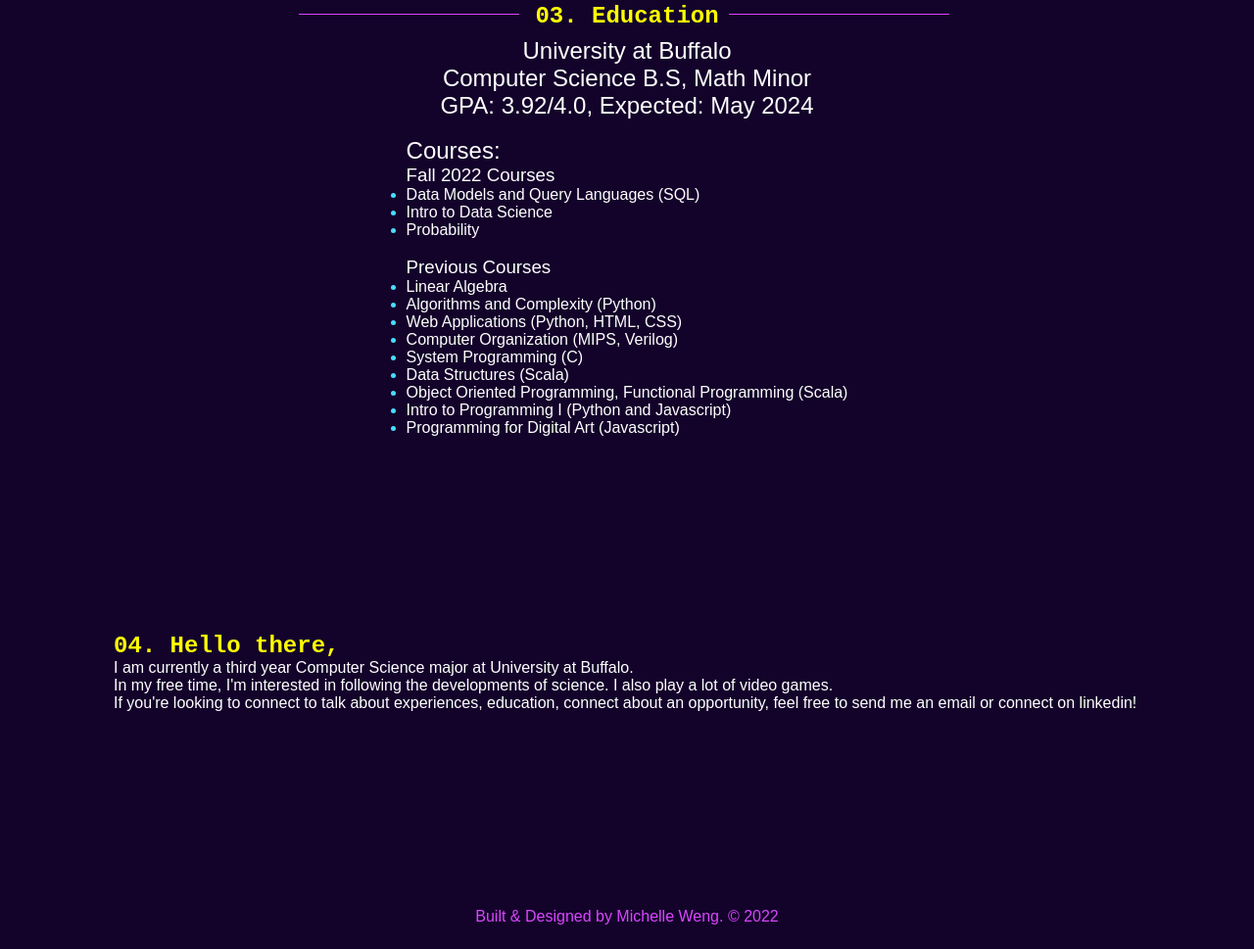
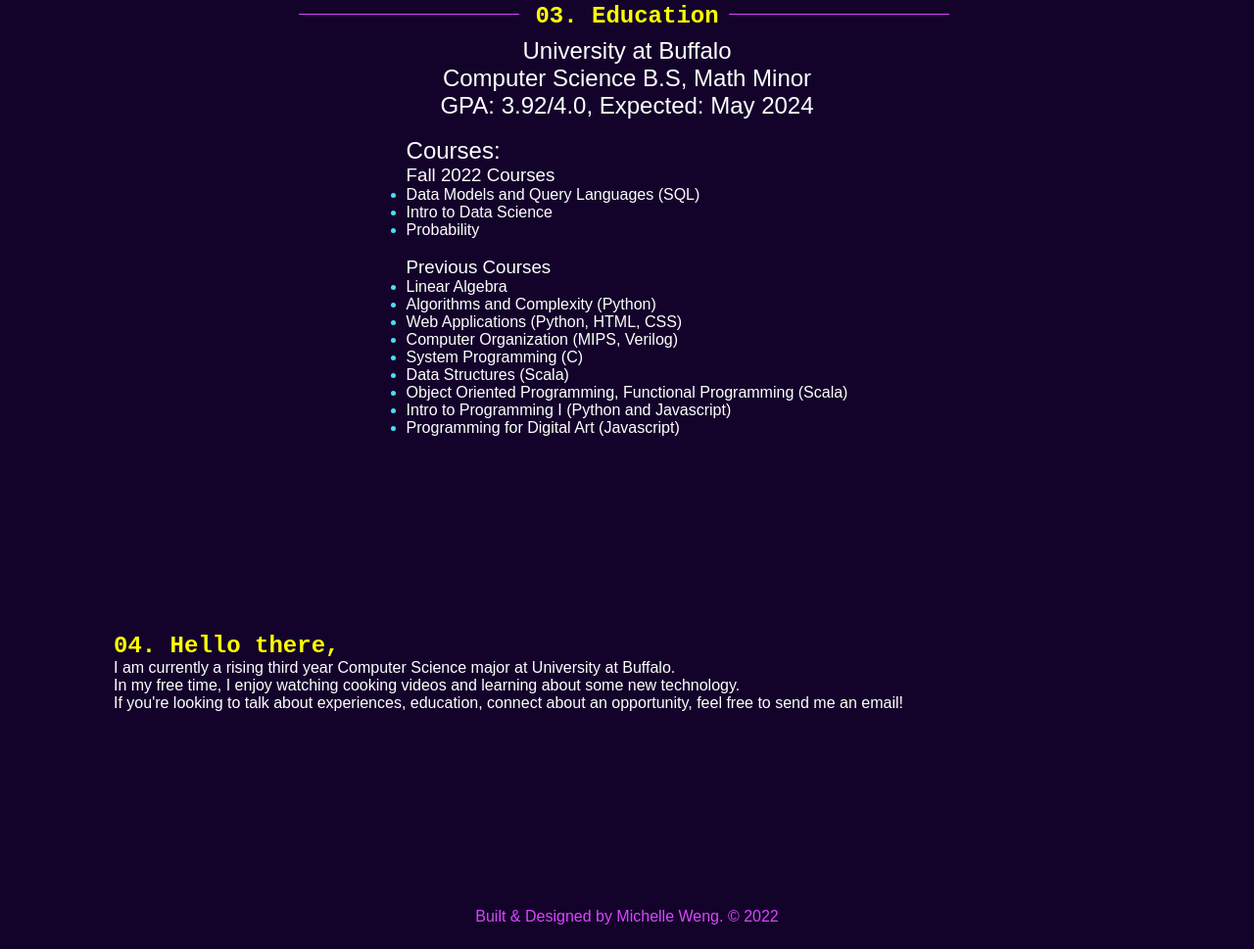
Before and after one commit to rirachii/rirachii, a Gatsby site: page / in a window 1280 px wide. Shown: the part 4260-5229 px from the top of the page at 98% size. Built offline with nearby package versions, Linux system fonts and the light colour scheme; Gatsby itself is replaced by a stand-in of ours.

Commit message:
update about me

```diff
--- a/src/components/Content.js
+++ b/src/components/Content.js
@@ -76,7 +76,7 @@
 
             <div className='projecto'>
                   {/* Project 1  */}
-                <a href="https://streamdigitaltwin.netlify.app/" aria-label="GitHub" target="_blank" rel="noreferrer">
+                <a href="http://44.206.189.200:3000/" aria-label="GitHub" target="_blank" rel="noreferrer">
                     <h2 className='center san project__tit'>Current Project for REU</h2>
                 </a>
                 <StaticImage
@@ -103,7 +103,7 @@
                             <path d="M9 19c-5 1.5-5-2.5-7-3m14 6v-3.87a3.37 3.37 0 0 0-.94-2.61c3.14-.35 6.44-1.54 6.44-7A5.44 5.44 0 0 0 20 4.77 5.07 5.07 0 0 0 19.91 1S18.73.65 16 2.48a13.38 13.38 0 0 0-7 0C6.27.65 5.09 1 5.09 1A5.07 5.07 0 0 0 5 4.77a5.44 5.44 0 0 0-1.5 3.78c0 5.42 3.3 6.61 6.44 7A3.37 3.37 0 0 0 9 18.13V22"></path>
                             </svg>
                         </a> */}
-                        <a href="https://streamdigitaltwin.netlify.app/" aria-label="WebSite" target="_blank" rel="noreferrer">
+                        <a href="http://44.206.189.200:3000/" aria-label="WebSite" target="_blank" rel="noreferrer">
                         <svg xmlns="http://www.w3.org/2000/svg"
                             role="img"
                             viewBox="0 0 32 32" fill="none" stroke="currentColor"
@@ -292,9 +292,9 @@
 
         <section id='contact'>
             <h1 className='san yellow'>04. Hello there,</h1>
-              <p>I am currently a third year Computer Science major at University at Buffalo.</p>
-              <p>In my free time, I'm interested in following the developments of science. I also play a lot of video games.</p>
-              <p>If you're looking to connect to talk about experiences, education, connect about an opportunity, feel free to send me an email or connect on linkedin!</p>
+              <p>I am currently a rising third year Computer Science major at University at Buffalo.</p>
+              <p>In my free time, I enjoy watching cooking videos and learning about some new technology. </p>
+              <p>If you're looking to talk about experiences, education, connect about an opportunity, feel free to send me an email!</p>
         </section>
 
         <div id='social' className='footer__icons' >
```
Also changed, not shown: src/images/asd.JPG (deleted).
